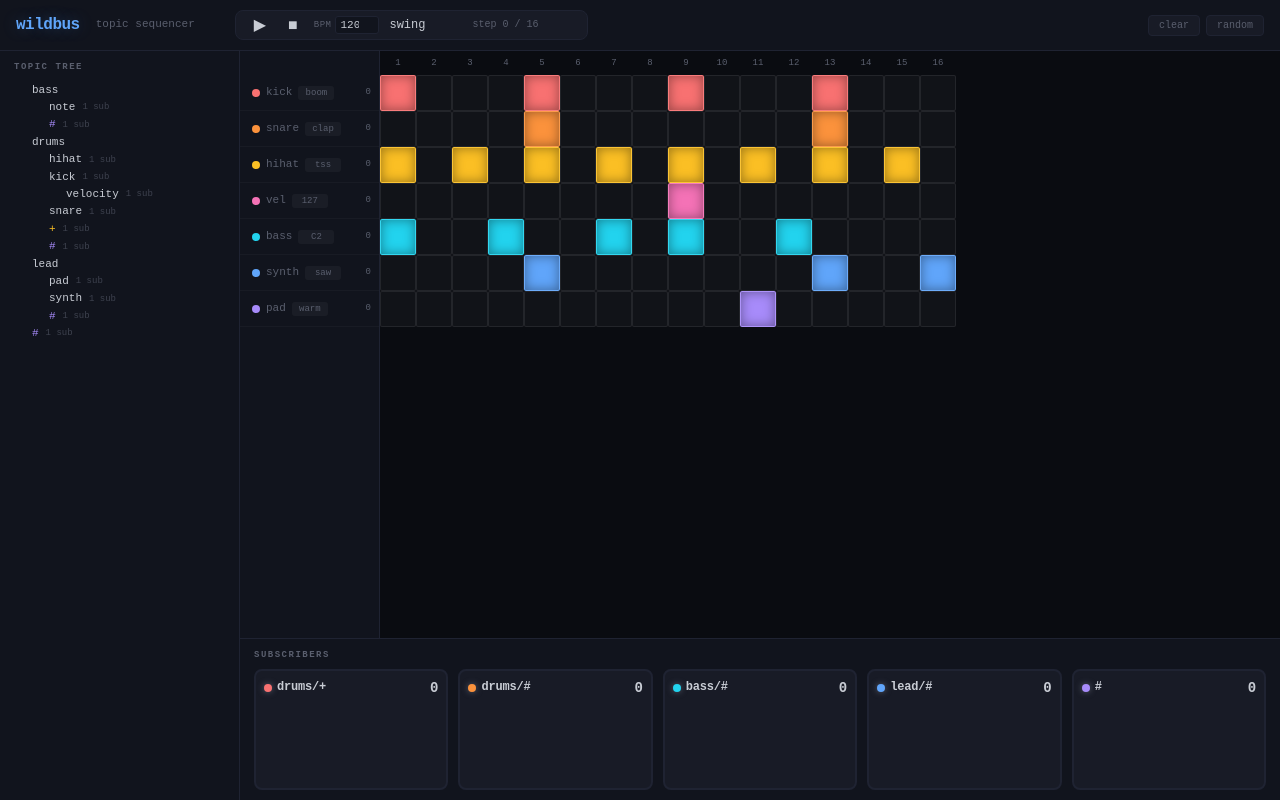
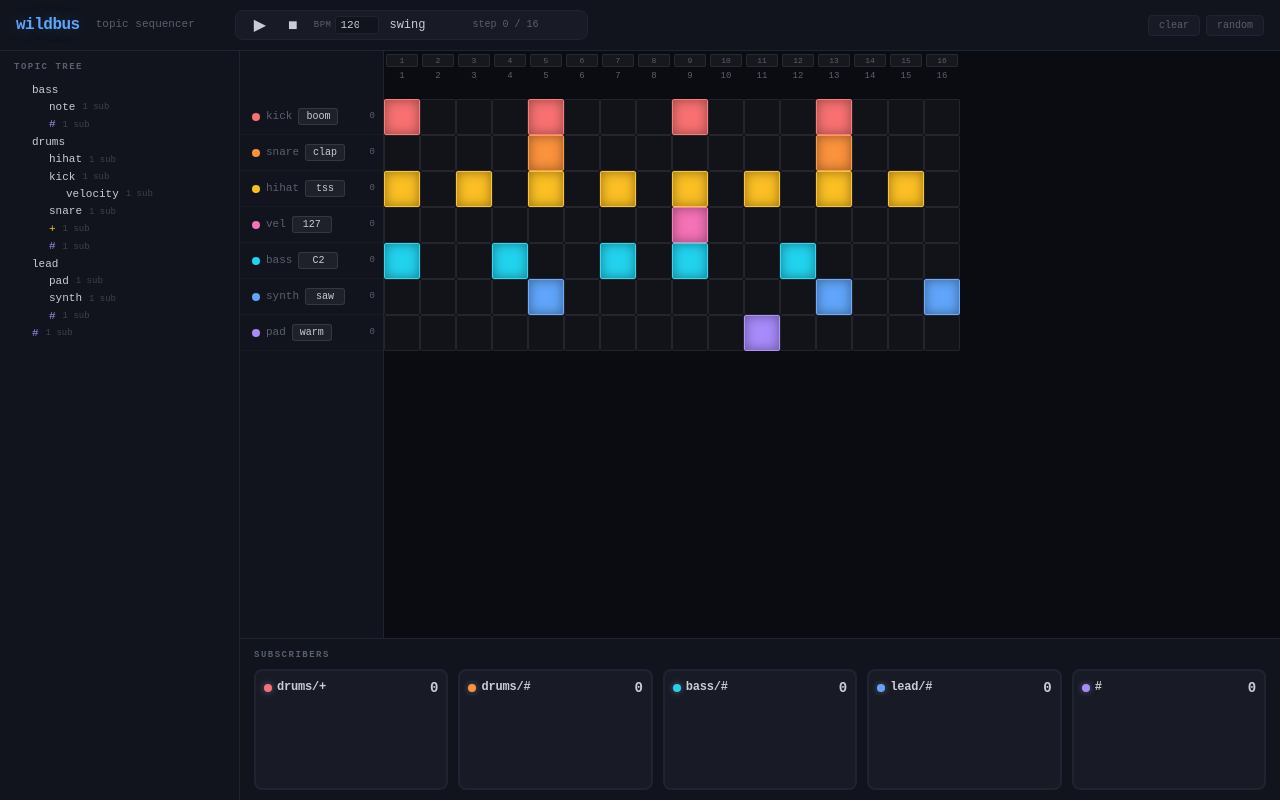
Before and after one commit to Dmytro-Kopylov-personal/wildbus, a website built with Vite: page demo/index.html in a window 1280 px wide. Built offline with nearby package versions, Linux system fonts and the light colour scheme.

Commit message:
Visible track/column payload inputs with combined publish

```diff
--- a/demo/main.ts
+++ b/demo/main.ts
@@ -60,6 +60,7 @@ interface WaterfallEntry {
   time: number;
 }
 const subWaterfalls: WaterfallEntry[][] = SUBS.map(() => []);
+const colPayloads: string[] = new Array(STEPS).fill('').map((_, i) => String(i + 1));
 
 // ── DOM refs ──
 
@@ -99,8 +100,20 @@ function buildRowLabels() {
 
 function buildStepNumbers() {
   stepNumbers.innerHTML = new Array(STEPS).fill(0).map((_, i) =>
-    `<div class="step-num" data-step="${i}">${i + 1}</div>`
+    `<div class="step-col" data-step="${i}">
+      <input class="col-payload" id="col-payload-${i}" value="${colPayloads[i]}" title="column payload" spellcheck="false" />
+      <div class="step-num">${i + 1}</div>
+    </div>`
   ).join('');
+
+  // wire column payload inputs
+  stepNumbers.querySelectorAll('.col-payload').forEach(inp => {
+    inp.addEventListener('input', () => {
+      const ci = Number((inp as HTMLElement).dataset.step);
+      colPayloads[ci] = (inp as HTMLInputElement).value;
+    });
+    inp.addEventListener('click', (e) => e.stopPropagation());
+  });
 }
 
 function buildGrid() {
@@ -255,7 +268,8 @@ function tick(step: number) {
     if (track.steps[step]) {
       totalMessages++;
       trackCounts[ri]++;
-      bus.publish(track.topic, track.payload);
+      const payload = `${track.payload} ${colPayloads[step]}`;
+      bus.publish(track.topic, payload);
       flashTreeNodes(track.topic);
       flashRowLabel(ri);
       updateTrackCounter(ri);
--- a/demo/style.css
+++ b/demo/style.css
@@ -256,7 +256,7 @@ main {
 .row-labels {
   display: flex;
   flex-direction: column;
-  padding-top: 24px; /* align with grid below step numbers */
+  padding-top: 48px; /* align with grid below step numbers */
   min-width: 110px;
   border-right: 1px solid var(--border);
   background: var(--surface);
@@ -290,22 +290,22 @@ main {
 }
 
 .row-payload {
-  width: 36px;
-  background: rgba(255,255,255,0.04);
-  border: 1px solid transparent;
+  width: 40px;
+  background: rgba(255,255,255,0.06);
+  border: 1px solid rgba(255,255,255,0.1);
   border-radius: 3px;
-  padding: 1px 4px;
-  color: var(--text-dim);
+  padding: 2px 4px;
+  color: var(--text);
   font-family: var(--font);
-  font-size: 9px;
+  font-size: 10px;
   text-align: center;
   outline: none;
-  transition: border-color 0.2s, color 0.2s;
+  transition: border-color 0.2s, box-shadow 0.2s;
 }
 
 .row-payload:focus {
   border-color: var(--accent);
-  color: var(--text);
+  box-shadow: 0 0 6px var(--accent-glow);
 }
 
 .row-count {
@@ -325,7 +325,35 @@ main {
 
 .step-numbers {
   display: flex;
-  height: 24px;
+  height: 48px;
+}
+
+.step-col {
+  width: 36px;
+  display: flex;
+  flex-direction: column;
+  align-items: center;
+  flex-shrink: 0;
+}
+
+.col-payload {
+  width: 32px;
+  background: rgba(255,255,255,0.05);
+  border: 1px solid rgba(255,255,255,0.08);
+  border-radius: 2px;
+  padding: 1px 2px;
+  color: var(--text-dim);
+  font-family: var(--font);
+  font-size: 8px;
+  text-align: center;
+  outline: none;
+  margin-top: 3px;
+  transition: border-color 0.2s, color 0.2s;
+}
+
+.col-payload:focus {
+  border-color: var(--accent);
+  color: var(--text);
 }
 
 .step-num {
@@ -334,7 +362,7 @@ main {
   font-size: 9px;
   color: var(--text-dim);
   flex-shrink: 0;
-  line-height: 24px;
+  line-height: 18px;
 }
 
 .step-num.active {
```
